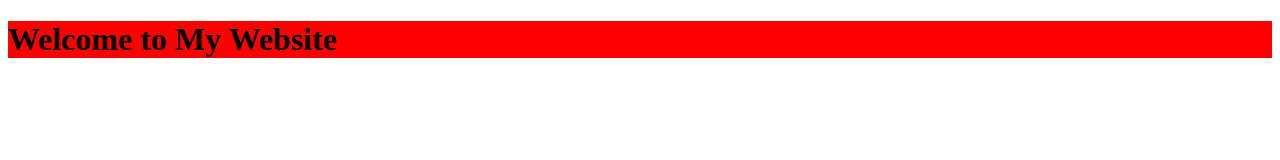
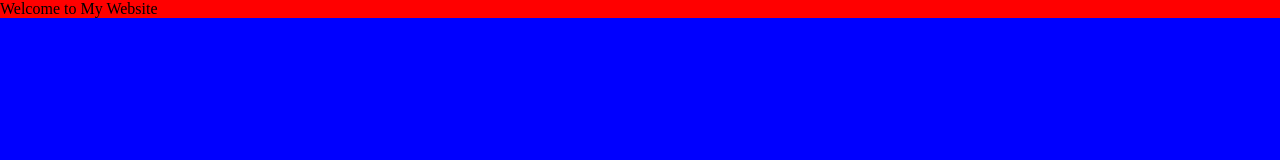
Before and after one commit to hhofner/todo-app, a website: page public/index.html in a window 1280 px wide. Drawn offline with Linux system fonts and the light colour scheme.

Commit message:
something: example of basic styling

```diff
--- a/public/index.html
+++ b/public/index.html
@@ -1,20 +1,37 @@
 <!DOCTYPE html>
 <html lang="en">
+
 <head>
 	<meta charset="UTF-8">
 	<meta name="viewport" content="width=device-width, initial-scale=1.0">
 	<meta http-equiv="X-UA-Compatible" content="ie=edge">
 	<title>My Website</title>
-    <link rel="stylesheet" href="./style.css">
 	<link rel="icon" href="./favicon.ico" type="image/x-icon">
+	<link rel="stylesheet" href="./destyle.css">
 </head>
+
 <body>
+	<style>
+		me {
+			display: flex;
+			flex-direction: column;
+			width: 100%;
+		}
+
+		me {
+			background: blue;
+			height: 100vh;
+		}
+	</style>
 	<main>
 		<style>
-		me { background: red; }
+			me {
+				background: red;
+			}
 		</style>
 		<h1>Welcome to My Website</h1>
 	</main>
 	<script src="scoped-css.js"></script>
 </body>
+
 </html>
```
Lines whose indentation alone changed are shown as unchanged.
